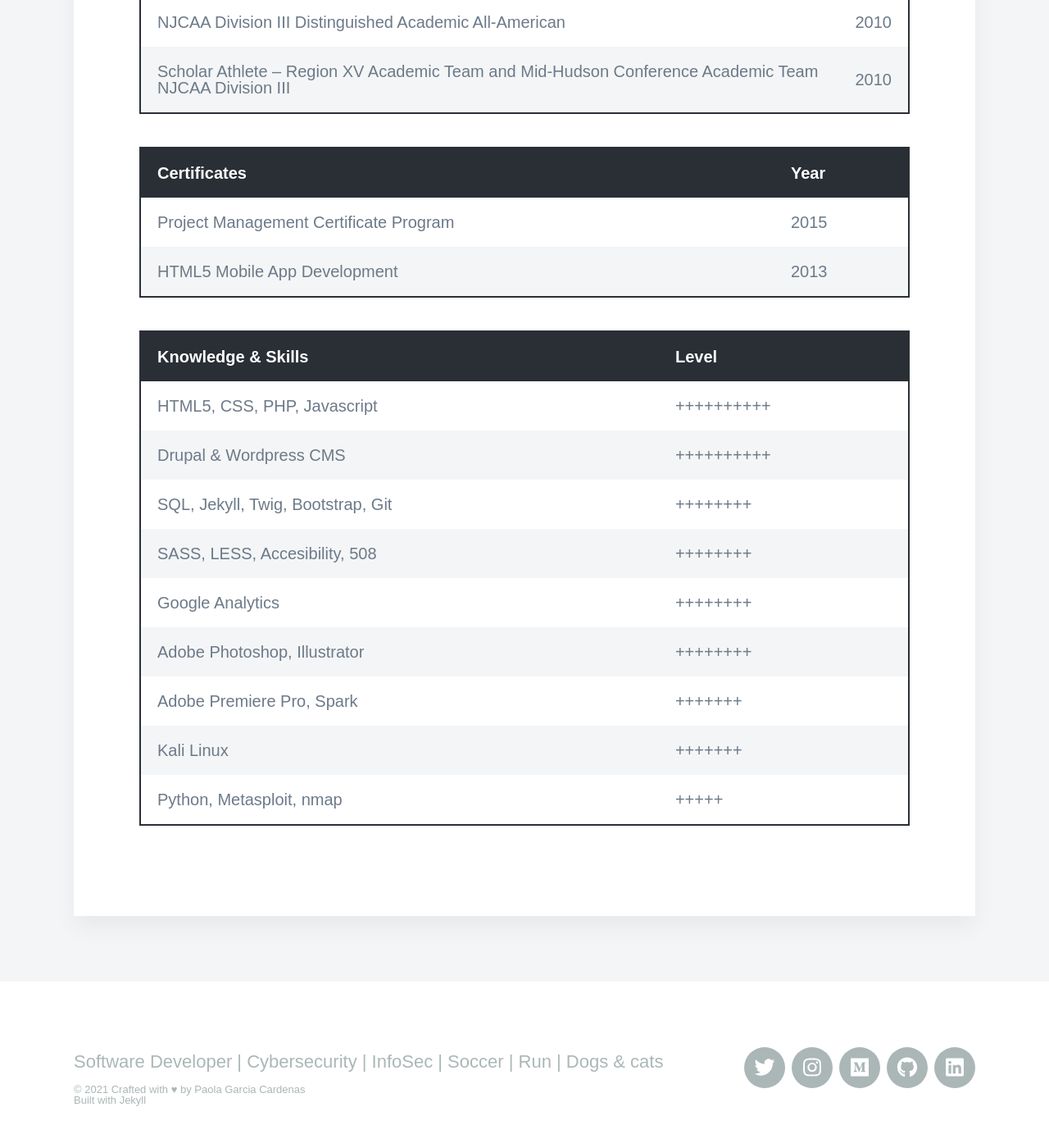
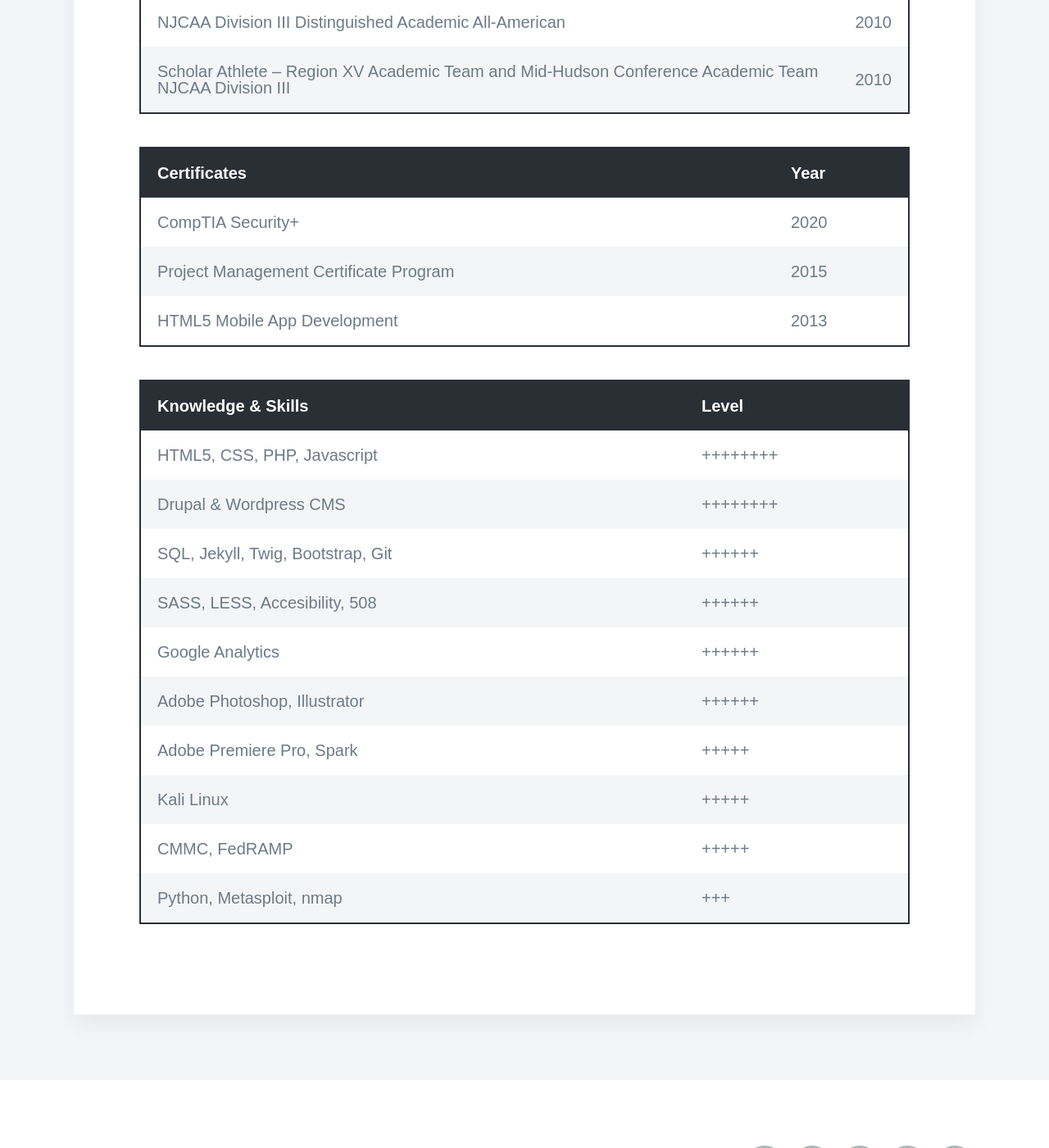
Before and after one commit to paoga87/jekyll-v2, a Jekyll site: the page built from _pages/resume.md, in a window 1280 px wide and 1400 px high, scrolled down 2115 px. Shown: the whole window at 82% size. Built offline with Jekyll 4.4.1, drawn with Linux system fonts in a browser that asks for light colours; nearby versions of some CDN libraries; some web fonts are replaced.

Commit message:
Latest updates

```diff
--- a/_pages/resume.md
+++ b/_pages/resume.md
@@ -37,17 +37,19 @@ featured_image: /images/resume_cover.jpg
 
 | Certificates                           | Year |
 |----------------------------------------|------|
+| CompTIA Security+                      | 2020 |
 | Project Management Certificate Program | 2015 |
 | HTML5 Mobile App Development           | 2013 |
 
 | Knowledge & Skills                | Level          |
 |--------------------------------------------------|
-| HTML5, CSS, PHP, Javascript       | ++++++++++     |
-| Drupal & Wordpress CMS            | ++++++++++     |
-| SQL, Jekyll, Twig, Bootstrap, Git | ++++++++       |
-| SASS, LESS, Accesibility, 508     | ++++++++       |
-| Google Analytics                  | ++++++++       |
-| Adobe Photoshop, Illustrator      | ++++++++       |
-| Adobe Premiere Pro, Spark         | +++++++        |
-| Kali Linux                        | +++++++        |
-| Python, Metasploit, nmap          | +++++          |
+| HTML5, CSS, PHP, Javascript       | ++++++++     |
+| Drupal & Wordpress CMS            | ++++++++     |
+| SQL, Jekyll, Twig, Bootstrap, Git | ++++++       |
+| SASS, LESS, Accesibility, 508     | ++++++       |
+| Google Analytics                  | ++++++       |
+| Adobe Photoshop, Illustrator      | ++++++       |
+| Adobe Premiere Pro, Spark         | +++++        |
+| Kali Linux                        | +++++        |
+| CMMC, FedRAMP                     | +++++        |
+| Python, Metasploit, nmap          | +++          |
```
Also changed, not shown: _pages/about.md (+1 -1 lines), _posts/2021-01-28-dataprivacyday.md (added, +47 -0 lines), images/post/privacy_header.jpeg (added).
